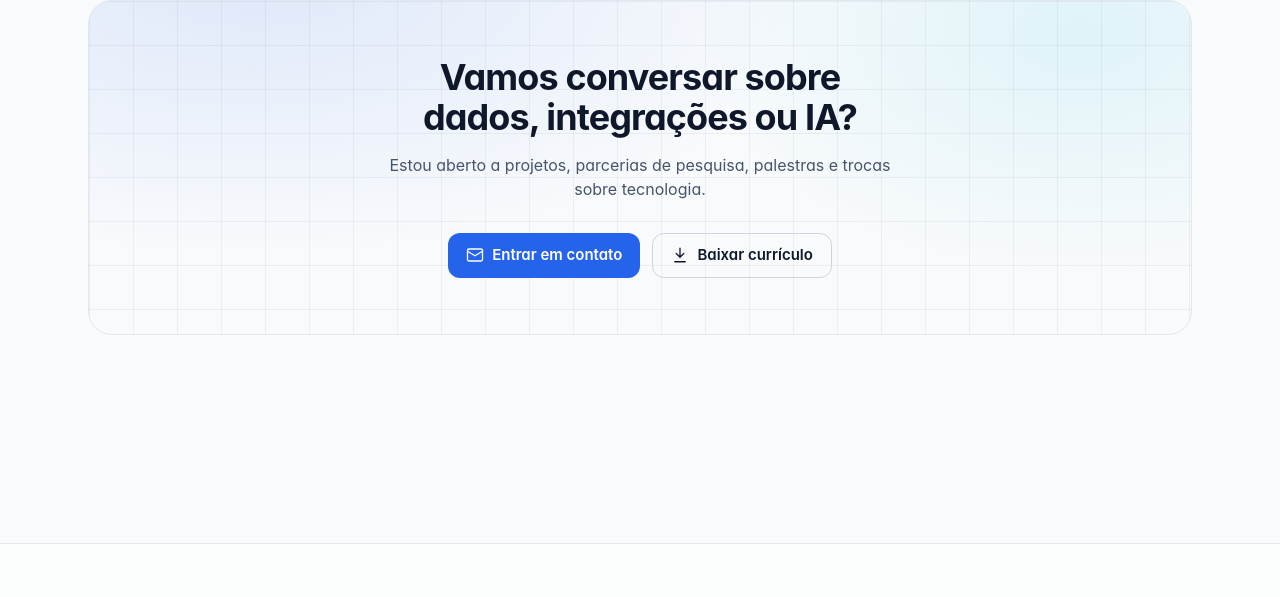
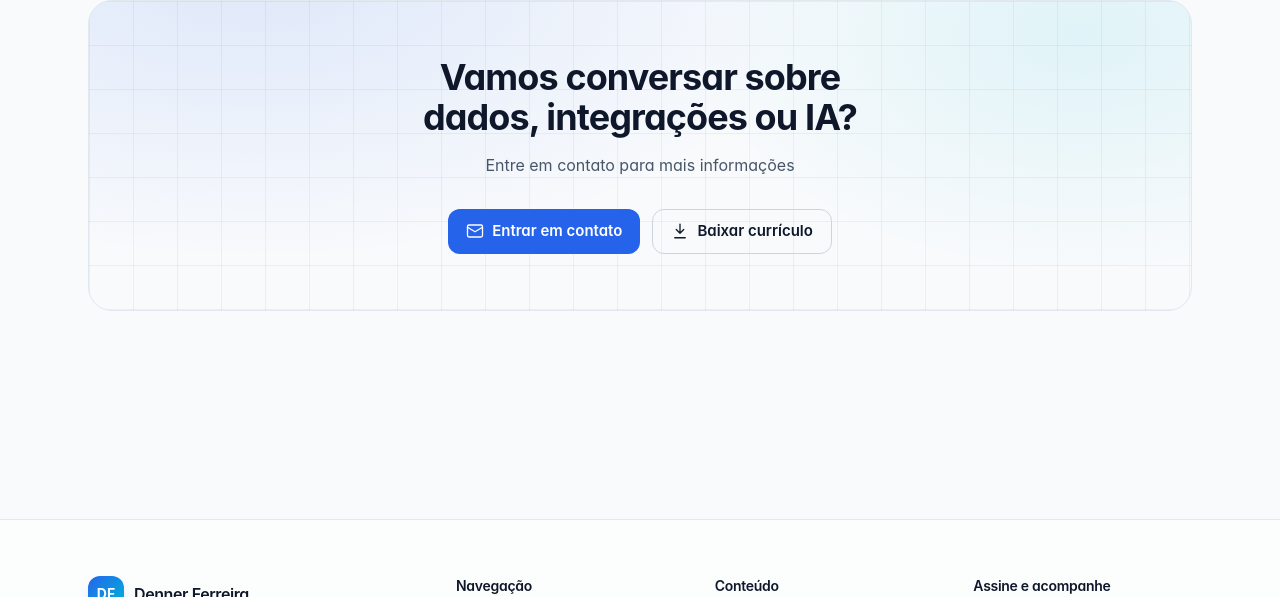
Before and after one commit to dennerfsf/page, an Astro site: page / in a window 1280 px wide. Shown: the part 3975-4572 px from the top of the page. Built offline with nearby package versions, Linux system fonts and the light colour scheme; Astro itself is replaced by a stand-in of ours.

Commit message:
Ajuste página inicial

```diff
--- a/src/pages/index.astro
+++ b/src/pages/index.astro
@@ -137,7 +137,7 @@ const recentExperience = experience.slice(0, 3);
     <section aria-labelledby="cta" class="reveal">
       <div class="bg-grid relative overflow-hidden rounded-3xl border border-border p-8 text-center sm:p-14">
         <h2 id="cta" class="mx-auto max-w-2xl font-display text-3xl font-bold tracking-tight text-fg sm:text-4xl">Vamos conversar sobre dados, integrações ou IA?</h2>
-        <p class="mx-auto mt-4 max-w-xl text-muted">Estou aberto a projetos, parcerias de pesquisa, palestras e trocas sobre tecnologia.</p>
+        <p class="mx-auto mt-4 max-w-xl text-muted">Entre em contato para mais informações</p>
         <div class="mt-8 flex flex-wrap justify-center gap-3">
           <a href={withBase('/contato/')} class="btn btn-primary"><Icon name="mail" size={18} /> Entrar em contato</a>
           <a href={withBase('/curriculo/')} class="btn btn-ghost"><Icon name="download" size={18} /> Baixar currículo</a>
```
